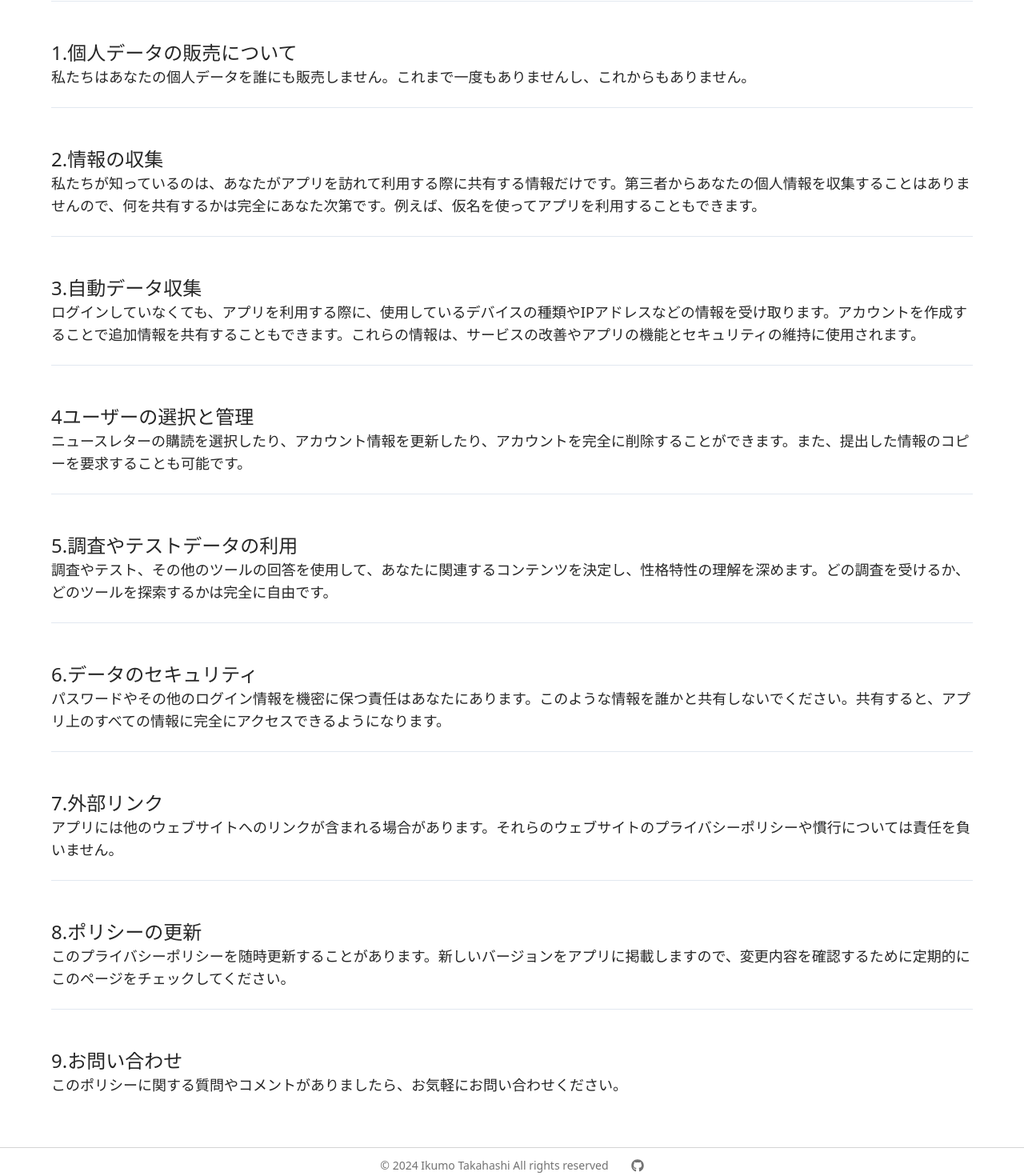
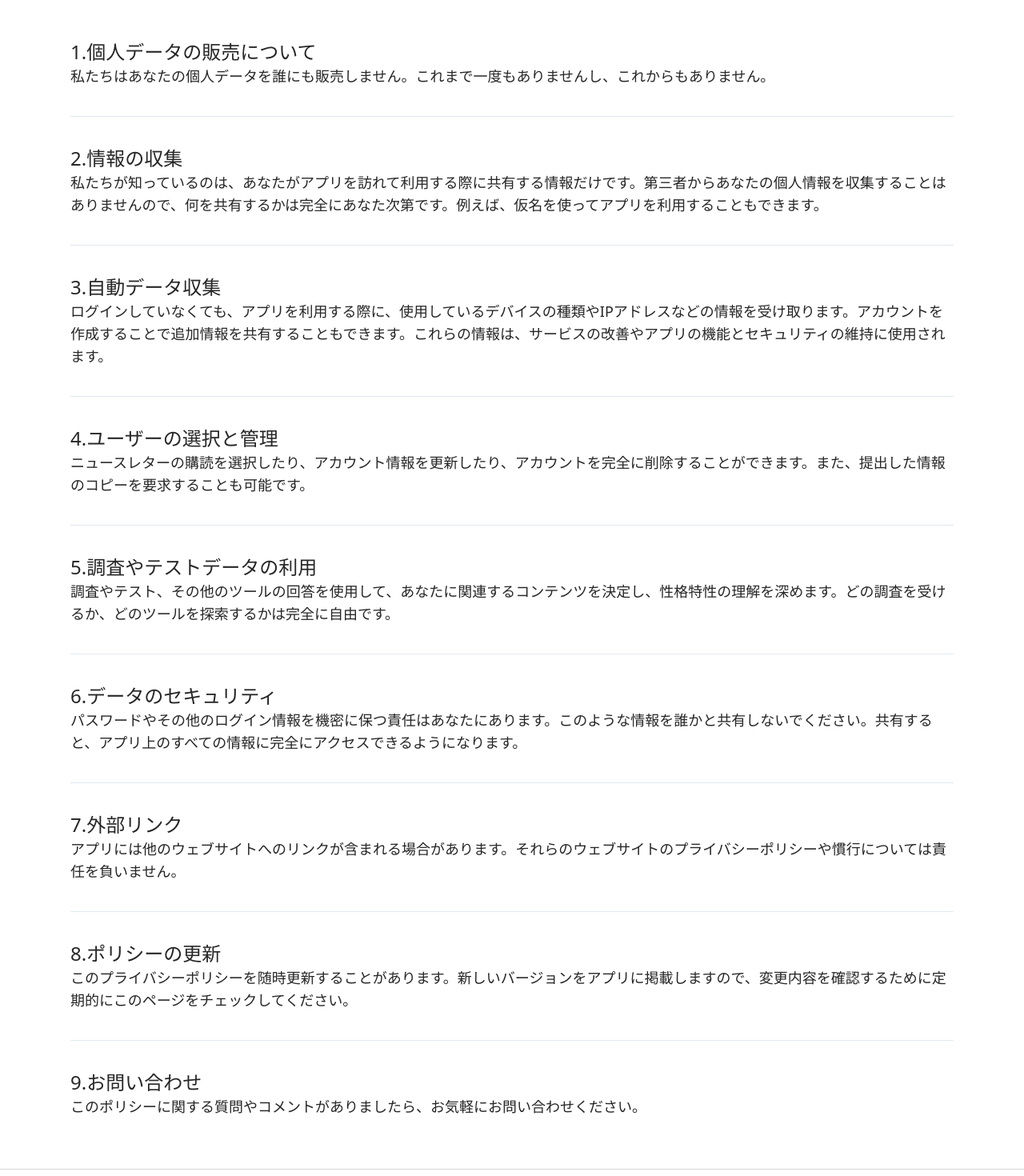
Before and after one commit to IkUmO1118/tipi-personality, a React (Vite) app: page /privacy in a window 1280 px wide. Shown: the part 400-1870 px from the top of the page at 80% size. Built offline with nearby package versions, Linux system fonts and the light colour scheme; no server answers.

Commit message:
Added small change at PrivacyPolicy.tsx

```diff
--- a/src/App.tsx
+++ b/src/App.tsx
@@ -17,7 +17,7 @@ import PersonalityDetails from "./pages/PersonalityDetails";
 const queryClient = new QueryClient({
   defaultOptions: {
     queries: {
-      staleTime: 0,
+      staleTime: Infinity,
     },
   },
 });
--- a/src/pages/PrivacyPolicy.tsx
+++ b/src/pages/PrivacyPolicy.tsx
@@ -8,8 +8,8 @@ function Privacy() {
           このポリシーは、収集する情報、利用方法、およびその情報に関する選択肢を理解しやすくするために、できるだけシンプルで法的な表現を避けています。このポリシー全体をお読みください。ここでは、重要なポイントを簡単にまとめています。
         </p>
       </article>
-      <ol className="flex flex-col gap-6">
-        <li className="border-t pt-12">
+      <ol className="flex flex-col gap-9 divide-y px-6">
+        <li className="pt-12">
           <article className="flex flex-col">
             <h4 className="text-2xl font-medium">1.個人データの販売について</h4>
             <p className="text-lg">
@@ -17,7 +17,7 @@ function Privacy() {
             </p>
           </article>
         </li>
-        <li className="border-t pt-12">
+        <li className="pt-9">
           <article className="flex flex-col">
             <h4 className="text-2xl font-medium">2.情報の収集</h4>
             <p className="text-lg">
@@ -25,7 +25,7 @@ function Privacy() {
             </p>
           </article>
         </li>
-        <li className="border-t pt-12">
+        <li className="pt-9">
           <article className="flex flex-col">
             <h4 className="text-2xl font-medium">3.自動データ収集</h4>
             <p className="text-lg">
@@ -33,15 +33,15 @@ function Privacy() {
             </p>
           </article>
         </li>
-        <li className="border-t pt-12">
+        <li className="pt-9">
           <article className="flex flex-col">
-            <h4 className="text-2xl font-medium">4ユーザーの選択と管理</h4>
+            <h4 className="text-2xl font-medium">4.ユーザーの選択と管理</h4>
             <p className="text-lg">
               ニュースレターの購読を選択したり、アカウント情報を更新したり、アカウントを完全に削除することができます。また、提出した情報のコピーを要求することも可能です。
             </p>
           </article>
         </li>
-        <li className="border-t pt-12">
+        <li className="pt-9">
           <article className="flex flex-col">
             <h4 className="text-2xl font-medium">5.調査やテストデータの利用</h4>
             <p className="text-lg">
@@ -49,7 +49,7 @@ function Privacy() {
             </p>
           </article>
         </li>
-        <li className="border-t pt-12">
+        <li className="pt-9">
           <article className="flex flex-col">
             <h4 className="text-2xl font-medium">6.データのセキュリティ</h4>
             <p className="text-lg">
@@ -57,7 +57,7 @@ function Privacy() {
             </p>
           </article>
         </li>
-        <li className="border-t pt-12">
+        <li className="pt-9">
           <article className="flex flex-col">
             <h4 className="text-2xl font-medium">7.外部リンク</h4>
             <p className="text-lg">
@@ -65,7 +65,7 @@ function Privacy() {
             </p>
           </article>
         </li>
-        <li className="border-t pt-12">
+        <li className="pt-9">
           <article className="flex flex-col">
             <h4 className="text-2xl font-medium">8.ポリシーの更新</h4>
             <p className="text-lg">
@@ -73,7 +73,7 @@ function Privacy() {
             </p>
           </article>
         </li>
-        <li className="border-t pt-12">
+        <li className="pt-9">
           <article className="flex flex-col">
             <h4 className="text-2xl font-medium">9.お問い合わせ</h4>
             <p className="text-lg">
```
